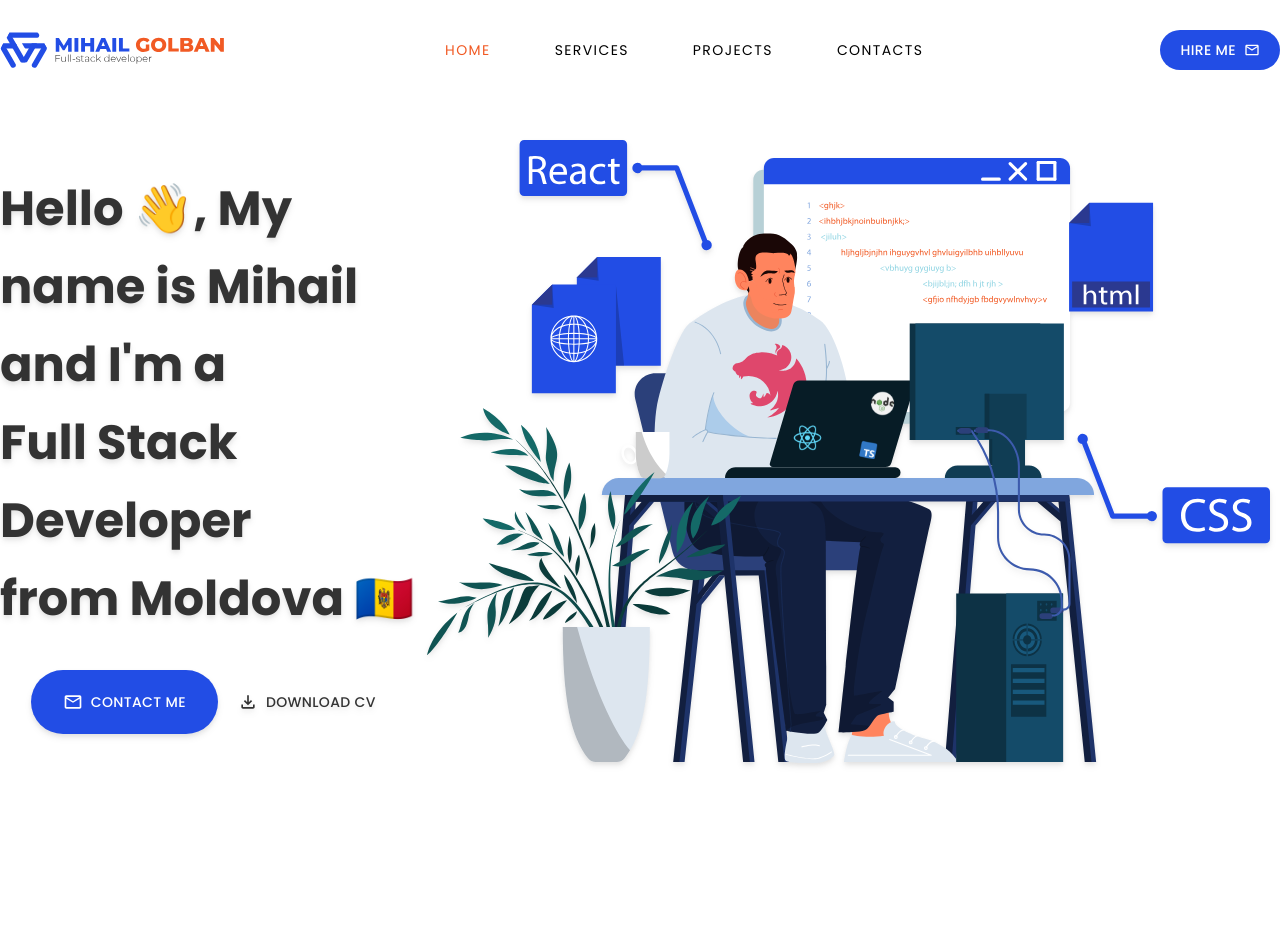
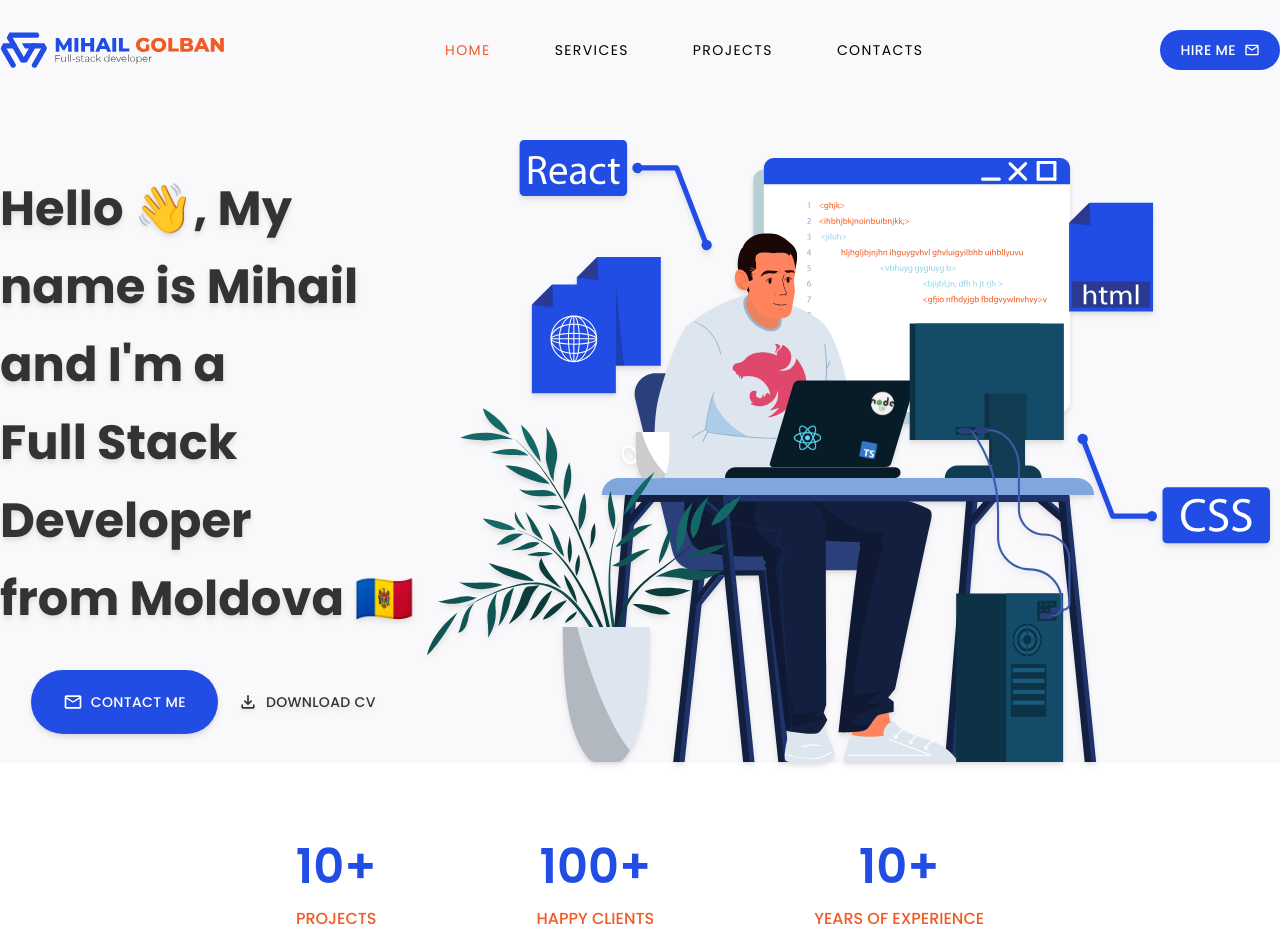
Before and after one commit to mihailgolban/mihailgolban.com, a React (Vite) app: page / in a window 1280 px wide. Shown: the top 952 px of the page. Before the commit the page ends 890 px from the top, so only its background shows below. Built offline with nearby package versions, Linux system fonts and the light colour scheme.

Commit message:
feat: add experience section (#4)

```diff
--- a/src/App.jsx
+++ b/src/App.jsx
@@ -1,4 +1,5 @@
 import { Header } from "./components/header/Header";
+import { ExperienceSection } from "./components/sections/ExperienceSection";
 import { HeroSection } from "./components/sections/HeroSection";
 
 function App() {
@@ -6,6 +7,7 @@ function App() {
     <>
       <Header />
       <HeroSection />
+      <ExperienceSection />
     </>
   );
 }
--- a/src/components/header/Header.jsx
+++ b/src/components/header/Header.jsx
@@ -5,9 +5,8 @@ import { Logo } from "../Logo";
 
 export const Header = () => {
   return (
-    <>
-      <header>
-        <div className="container mx-auto">
+    <header className="bg-[#F9F9FC]">
+      <div className="container mx-auto ">
         <div className="flex justify-between items-center h-[100px]">
           <div className="header__logo">
             <Logo />
@@ -26,6 +25,5 @@ export const Header = () => {
         </div>
       </div>
     </header>
-    </>
   );
 };
--- a/src/components/sections/ExperienceSection.jsx
+++ b/src/components/sections/ExperienceSection.jsx
@@ -3,13 +3,15 @@ import { getExperience } from "@/lib/api";
 export const ExperienceSection = () => {
   const experience = getExperience();
   return (
-    <div id="experience-section">
-      {experience.map((item) => (
-        <div key={item.title}>
-          <h2>{item.count}</h2>
-          <h3>{item.title}</h3>
-        </div>
-      ))}
+    <div id="experience-section" className="min-h-[300px] py-20">
+      <div className="flex max-w-7xl mx-auto gap-40 justify-center">
+        {experience.map((item) => (
+          <div key={item.title} className="flex flex-col items-center gap-4">
+            <h2 className="text-5xl font-semibold text-primary">{item.count}+</h2>
+            <h3 className="uppercase font-medium text-secondary">{item.title}</h3>
+          </div>
+        ))}
+      </div>
     </div>
   );
 };
--- a/src/components/sections/HeroSection.jsx
+++ b/src/components/sections/HeroSection.jsx
@@ -4,8 +4,8 @@ import { MdMailOutline, MdOutlineFileDownload } from "react-icons/md";
 
 export const HeroSection = () => {
   return (
-    <div className="min-h-[750px]">
-      <div className="container mx-auto mt-10 drop-shadow-md">
+    <div className="min-h-[650px] bg-[#F9F9FC]">
+      <div className="container mx-auto pt-10 drop-shadow-md">
         <div className="flex flex-row justify-center items-center">
           <div className="basis-1/3">
             <h1 className="text-5xl font-bold text-left leading-[78px]">
```
Lines whose indentation alone changed are shown as unchanged.
